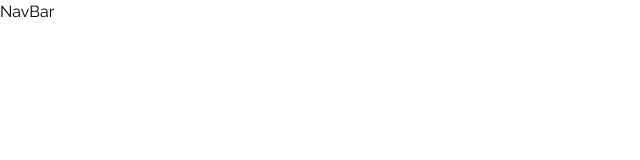
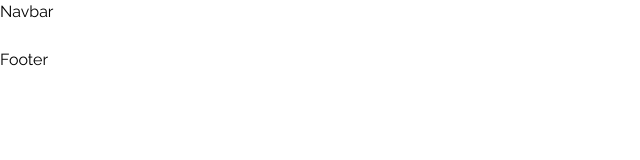
Before and after one commit to SimaPeter96/TravelLogWebsite, a React (Vite) app: page / in a window 1280 px wide. Shown: the top 160 px of the page, without its empty margins (0-640 px from the left). Built offline with nearby package versions, Linux system fonts and the light colour scheme; a web font is replaced by a local one.

Commit message:
files modified

```diff
--- a/src/App.jsx
+++ b/src/App.jsx
@@ -1,9 +1,17 @@
-import React from 'react'
+import React from 'react';
+import { Navbar, Hero, Footer} from './Components';
+import { hero } from '.data/mothercitytoursdata';
+
 
 const App = () => {
   return (
-    <div>NavBar</div>
-  )
-}
+    <>
+      <Navbar/>
+         <Hero hero={hero}/>
+      <Footer/>
+    </>
 
-export default App
+  );
+};
+
+export default App;
--- /dev/null
+++ b/src/Components/Footer.jsx
@@ -0,0 +1,9 @@
+import React from 'react'
+
+function Footer() {
+  return (
+    <div>Footer</div>
+  )
+}
+
+export default Footer
--- /dev/null
+++ b/src/Components/Hero.jsx
@@ -0,0 +1,21 @@
+import React from 'react'
+
+function Hero() {
+  return (
+    <>
+         <div className='wrapperdiv'>
+            <div className='container'>
+              <div className='textDiV'>
+                <h1 className=''></h1>
+                <div className=''>
+                  <button type='button' className=''></button>
+                  <button type='button' className=''></button>
+                </div>
+              </div>
+            </div>
+         </div>
+    </>
+  )
+}
+
+export default Hero
--- /dev/null
+++ b/src/Components/Navbar.jsx
@@ -0,0 +1,10 @@
+import React from 'react'
+
+
+function Navbar() {
+  return (
+    <div>Navbar</div>
+  )
+}
+
+export default Navbar
--- /dev/null
+++ b/src/Components/data/mothercitytoursdata.js
@@ -0,0 +1,8 @@
+
+const hero = {
+    "title": "",
+     "btn1": "",
+     "btn2": "",
+}
+
+export { hero }
--- /dev/null
+++ b/src/Components/index.js
@@ -0,0 +1,3 @@
+export { default as Navbar } from './Navbar.jsx';
+export { default as Hero } from './Hero.jsx';
+export { default as Footer } from './Footer.jsx';
```
